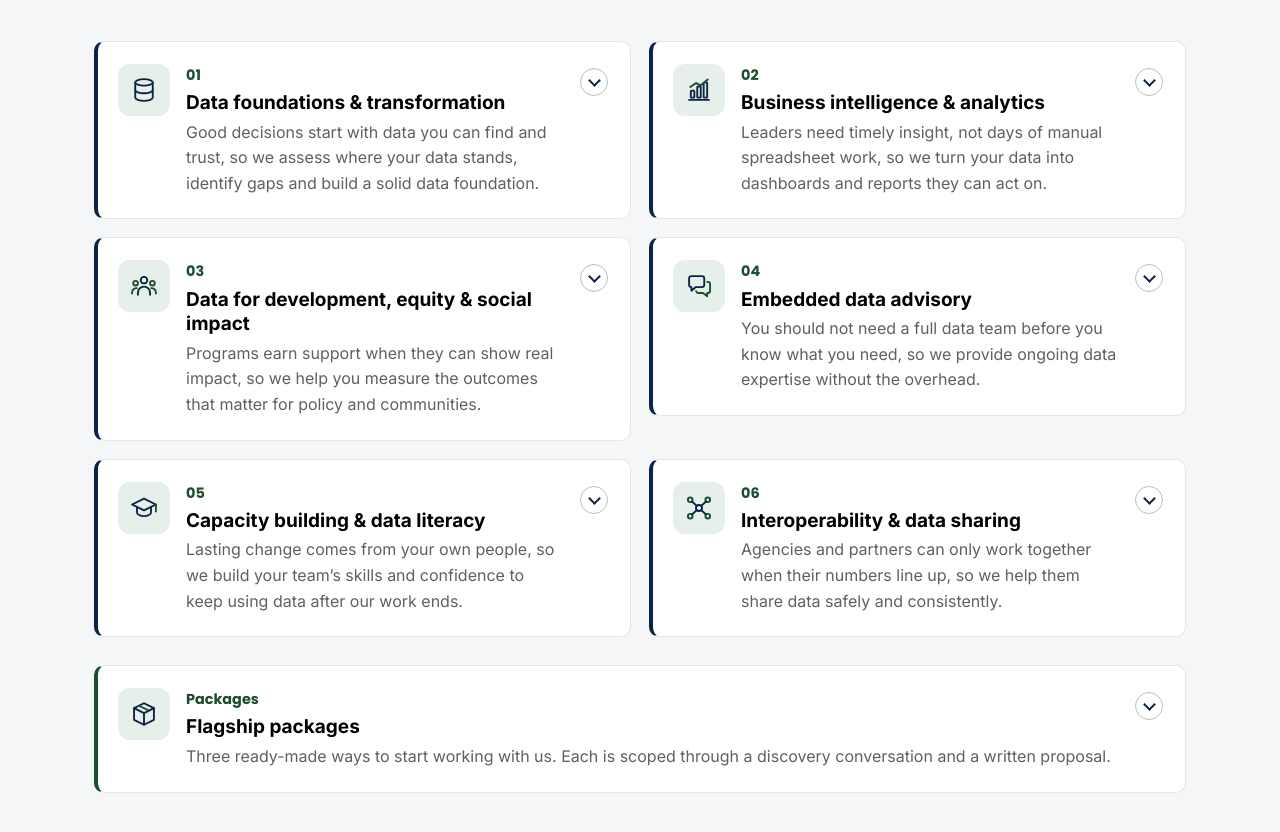
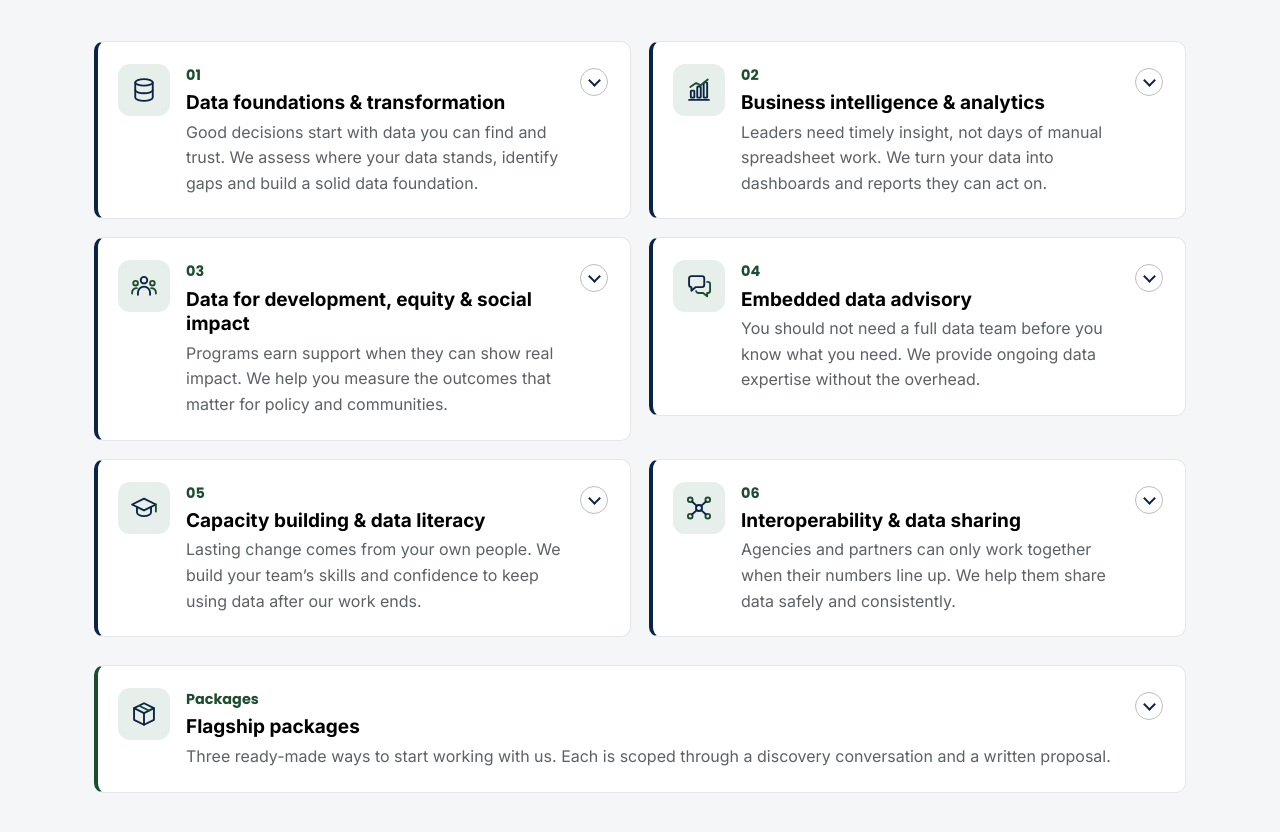
Before and after one commit to josiarivita/datasense-pasifik, a plain HTML site: page index.html in a window 1280 px wide. Shown: the part 1478-2310 px from the top of the page. Drawn offline with Linux system fonts and the light colour scheme.

Commit message:
Remove 'so' from service statements
Co-Authored-By: Claude Opus 5.5 <noreply@anthropic.com>
Claude-Session: https://claude.ai/code/session_018Po8MqoVkQw7DMMZ5tzZBa

```diff
--- a/index.html
+++ b/index.html
@@ -429,7 +429,7 @@
         <details class="svc" name="svc">
           <summary>
             <span class="svc-icon" aria-hidden="true"><svg viewBox="0 0 24 24" width="28" height="28"><ellipse cx="12" cy="5.5" rx="7.5" ry="2.8"/><path d="M4.5 5.5v6.5c0 1.5 3.4 2.8 7.5 2.8s7.5-1.3 7.5-2.8V5.5"/><path d="M4.5 12v6.5c0 1.5 3.4 2.8 7.5 2.8s7.5-1.3 7.5-2.8V12"/></svg></span>
-            <span class="svc-head"><span class="num">01</span><span class="svc-title">Data foundations &amp; transformation</span><span class="svc-desc">Good decisions start with data you can find and trust, so we assess where your data stands, identify gaps and build a solid data foundation.</span></span>
+            <span class="svc-head"><span class="num">01</span><span class="svc-title">Data foundations &amp; transformation</span><span class="svc-desc">Good decisions start with data you can find and trust. We assess where your data stands, identify gaps and build a solid data foundation.</span></span>
             <span class="chev" aria-hidden="true"></span>
           </summary>
           <div class="svc-body">
@@ -440,7 +440,7 @@
         <details class="svc" name="svc">
           <summary>
             <span class="svc-icon" aria-hidden="true"><svg viewBox="0 0 24 24" width="28" height="28"><path d="M3.5 20.5h17"/><rect x="5" y="12.5" width="3" height="6" rx=".6"/><rect x="10.5" y="9" width="3" height="9.5" rx=".6"/><rect x="16" y="5.5" width="3" height="13" rx=".6"/><path class="acc" d="M4.5 9.5 9.5 6l4 2 6-5"/></svg></span>
-            <span class="svc-head"><span class="num">02</span><span class="svc-title">Business intelligence &amp; analytics</span><span class="svc-desc">Leaders need timely insight, not days of manual spreadsheet work, so we turn your data into dashboards and reports they can act on.</span></span>
+            <span class="svc-head"><span class="num">02</span><span class="svc-title">Business intelligence &amp; analytics</span><span class="svc-desc">Leaders need timely insight, not days of manual spreadsheet work. We turn your data into dashboards and reports they can act on.</span></span>
             <span class="chev" aria-hidden="true"></span>
           </summary>
           <div class="svc-body">
@@ -451,7 +451,7 @@
         <details class="svc" name="svc">
           <summary>
             <span class="svc-icon" aria-hidden="true"><svg viewBox="0 0 24 24" width="28" height="28"><circle cx="12" cy="7" r="2.8"/><path d="M6.8 19.5v-1.8a5.2 5.2 0 0 1 10.4 0v1.8"/><circle class="acc" cx="4.8" cy="9.6" r="2"/><path class="acc" d="M1.8 18.5v-1a3.8 3.8 0 0 1 4-3.7"/><circle class="acc" cx="19.2" cy="9.6" r="2"/><path class="acc" d="M22.2 18.5v-1a3.8 3.8 0 0 0-4-3.7"/></svg></span>
-            <span class="svc-head"><span class="num">03</span><span class="svc-title">Data for development, equity &amp; social impact</span><span class="svc-desc">Programs earn support when they can show real impact, so we help you measure the outcomes that matter for policy and communities.</span></span>
+            <span class="svc-head"><span class="num">03</span><span class="svc-title">Data for development, equity &amp; social impact</span><span class="svc-desc">Programs earn support when they can show real impact. We help you measure the outcomes that matter for policy and communities.</span></span>
             <span class="chev" aria-hidden="true"></span>
           </summary>
           <div class="svc-body">
@@ -462,7 +462,7 @@
         <details class="svc" name="svc">
           <summary>
             <span class="svc-icon" aria-hidden="true"><svg viewBox="0 0 24 24" width="28" height="28"><path d="M3.5 5.5a2 2 0 0 1 2-2h9a2 2 0 0 1 2 2v5.5a2 2 0 0 1-2 2H9l-3.5 3v-3h0a2 2 0 0 1-2-2z"/><path class="acc" d="M19 8.5h.5a2 2 0 0 1 2 2V16a2 2 0 0 1-2 2h-.5v2.8L15.5 18h-4a2 2 0 0 1-2-1.6"/></svg></span>
-            <span class="svc-head"><span class="num">04</span><span class="svc-title">Embedded data advisory</span><span class="svc-desc">You should not need a full data team before you know what you need, so we provide ongoing data expertise without the overhead.</span></span>
+            <span class="svc-head"><span class="num">04</span><span class="svc-title">Embedded data advisory</span><span class="svc-desc">You should not need a full data team before you know what you need. We provide ongoing data expertise without the overhead.</span></span>
             <span class="chev" aria-hidden="true"></span>
           </summary>
           <div class="svc-body">
@@ -473,7 +473,7 @@
         <details class="svc" name="svc">
           <summary>
             <span class="svc-icon" aria-hidden="true"><svg viewBox="0 0 24 24" width="28" height="28"><path d="M12 4 1.8 9 12 14l10.2-5z"/><path d="M6 11.2v4.6c0 1.6 2.7 3.2 6 3.2s6-1.6 6-3.2v-4.6"/><path class="acc" d="M22.2 9v6"/></svg></span>
-            <span class="svc-head"><span class="num">05</span><span class="svc-title">Capacity building &amp; data literacy</span><span class="svc-desc">Lasting change comes from your own people, so we build your team’s skills and confidence to keep using data after our work ends.</span></span>
+            <span class="svc-head"><span class="num">05</span><span class="svc-title">Capacity building &amp; data literacy</span><span class="svc-desc">Lasting change comes from your own people. We build your team’s skills and confidence to keep using data after our work ends.</span></span>
             <span class="chev" aria-hidden="true"></span>
           </summary>
           <div class="svc-body">
@@ -484,7 +484,7 @@
         <details class="svc" name="svc">
           <summary>
             <span class="svc-icon" aria-hidden="true"><svg viewBox="0 0 24 24" width="28" height="28"><circle cx="12" cy="12" r="2.6"/><circle class="acc" cx="4.5" cy="5" r="2"/><circle class="acc" cx="19.5" cy="5" r="2"/><circle class="acc" cx="4.5" cy="19" r="2"/><circle class="acc" cx="19.5" cy="19" r="2"/><path d="m6 6.4 4.1 3.8M18 6.4l-4.1 3.8M6 17.6l4.1-3.8M18 17.6l-4.1-3.8"/></svg></span>
-            <span class="svc-head"><span class="num">06</span><span class="svc-title">Interoperability &amp; data sharing</span><span class="svc-desc">Agencies and partners can only work together when their numbers line up, so we help them share data safely and consistently.</span></span>
+            <span class="svc-head"><span class="num">06</span><span class="svc-title">Interoperability &amp; data sharing</span><span class="svc-desc">Agencies and partners can only work together when their numbers line up. We help them share data safely and consistently.</span></span>
             <span class="chev" aria-hidden="true"></span>
           </summary>
           <div class="svc-body">
```
